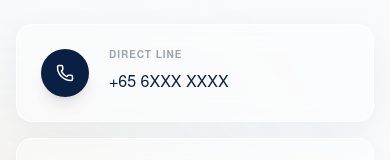
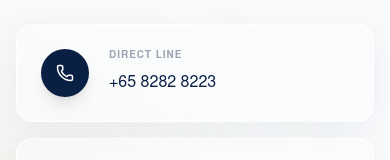
Before and after one commit to Zubi71/Quantridgesg, a Next.js app: page /contact in a window 390 px wide. Shown: the part 793-953 px from the top of the page. Built offline with nearby package versions, Linux system fonts and the light colour scheme.

Commit message:
update: replace placeholder phone number with +65 8282 8223

```diff
--- a/src/components/Footer.tsx
+++ b/src/components/Footer.tsx
@@ -1,6 +1,6 @@
 'use client';
 import { motion } from 'motion/react';
-import { Globe, Zap, ChevronRight } from 'lucide-react';
+import { Globe, Zap, ChevronRight, Phone } from 'lucide-react';
 import Link from 'next/link';
 import Logo from '@/components/Logo';
 import { reveal, easeOut } from '@/lib/motion';
@@ -60,6 +60,7 @@ const Footer = () => {
             <ul className="space-y-4 text-sm text-white/50 font-light">
               <li className="flex gap-3"><Globe size={16} className="text-gold shrink-0" /><span>78 Shenton Way<br />Tower 2, #06-15/16/17<br />Singapore (079120)</span></li>
               <li className="flex gap-3"><Zap size={16} className="text-gold shrink-0" /><a href="mailto:enquiries@quantridge.com" className="hover:text-gold transition-colors">enquiries@quantridge.com</a></li>
+              <li className="flex gap-3"><Phone size={16} className="text-gold shrink-0" /><span className="hover:text-gold transition-colors">+65 8282 8223</span></li>
             </ul>
           </div>
         </motion.div>
--- a/src/components/sections/ContactDetails.tsx
+++ b/src/components/sections/ContactDetails.tsx
@@ -9,7 +9,7 @@ const ContactDetails = () => {
       city: 'Singapore',
       address: '78 Shenton Way, Tower 2, #06-15/16/17, Singapore (079120)',
       email: 'enquiries@quantridge.com',
-      phone: '+65 6XXX XXXX',
+      phone: '+65 8282 8223',
       hours: 'Mon - Fri: 09:00 - 18:00 (SGT)'
     }
   ];
--- a/src/components/sections/ContactForm.tsx
+++ b/src/components/sections/ContactForm.tsx
@@ -30,7 +30,7 @@ const ContactForm = () => {
             </p>
             <div className="space-y-4">
               {[
-                { icon: Phone, label: 'Direct Line', content: '+65 6XXX XXXX' },
+                { icon: Phone, label: 'Direct Line', content: '+65 8282 8223' },
                 { icon: Mail, label: 'General Inquiry', content: 'enquiries@quantridge.com' },
                 { icon: MapPin, label: 'Office Location', content: <>78 Shenton Way<br />Tower 2, #06-15/16/17<br />Singapore (079120)</> },
               ].map((item, i) => (
```
